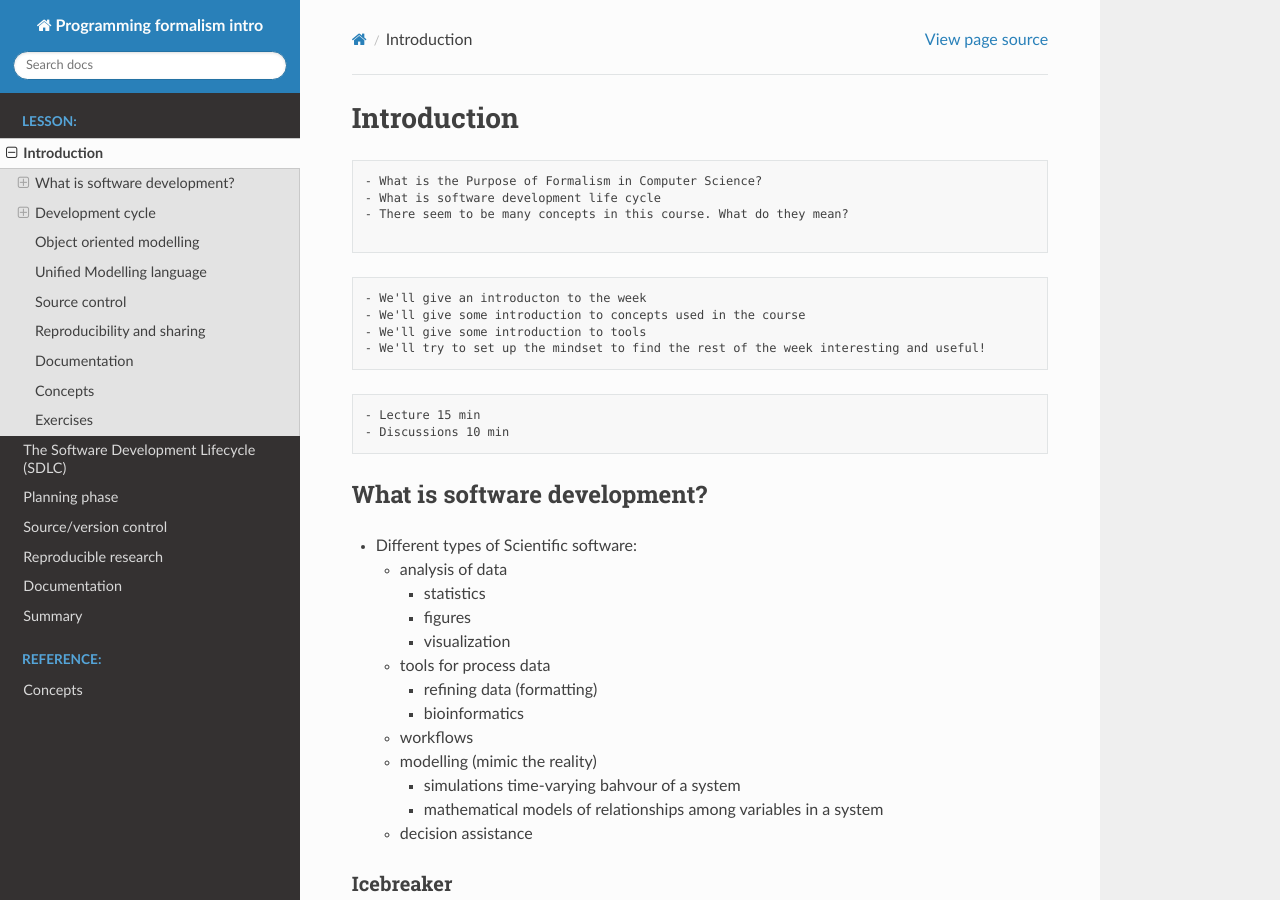
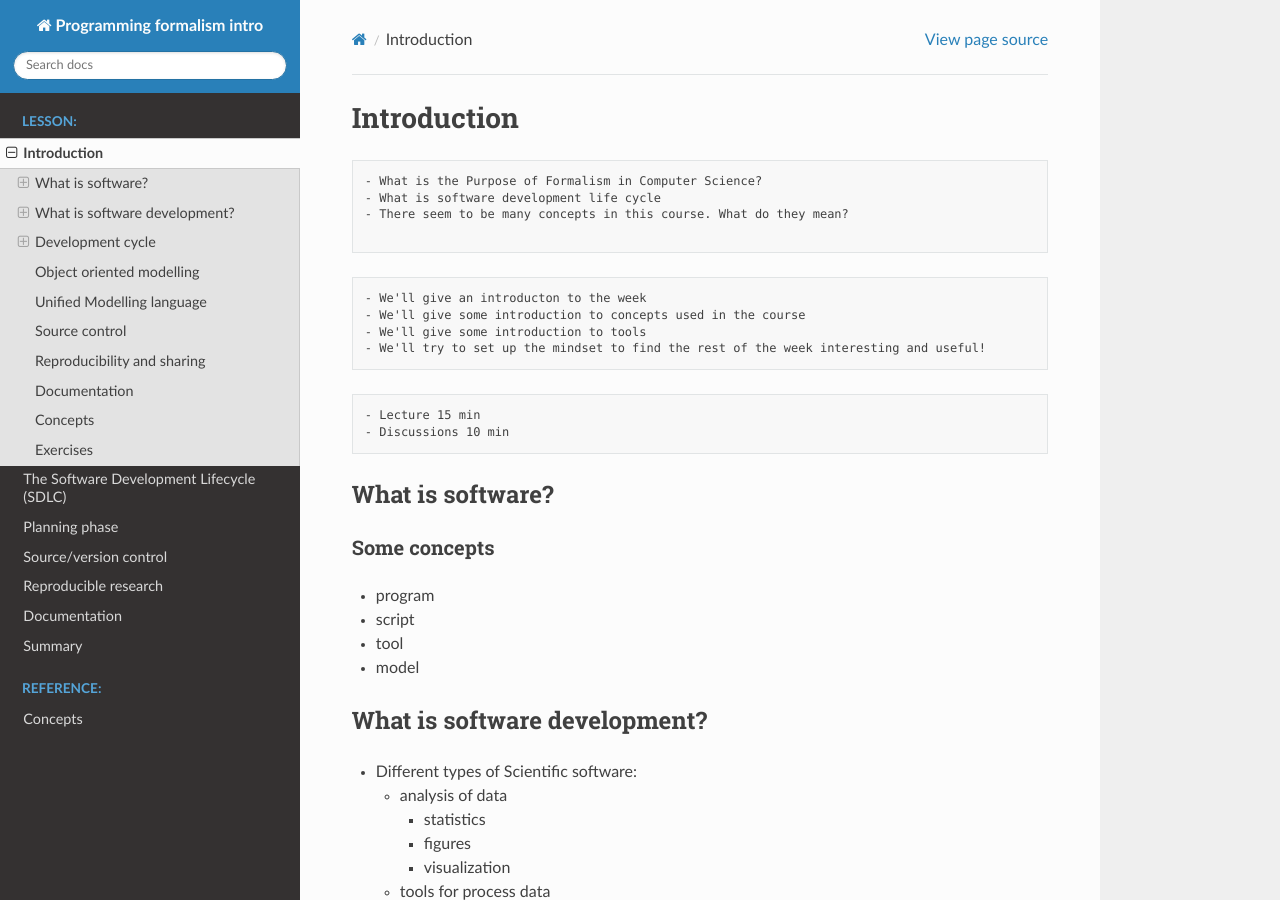
Before and after one commit to UPPMAX/programming_formalisms_intro, a Sphinx documentation site: the page built from doc/intro.md, in a window 1280 px wide and 900 px high. Built offline with Sphinx 7.4.7 and the Read the Docs theme 2.0.0, drawn with Linux system fonts in a browser that asks for light colours; pages that are not in the unit, such as notebooks, are missing from menus.

Commit message:
Update intro.md

````diff
--- a/doc/intro.md
+++ b/doc/intro.md
@@ -20,6 +20,13 @@
 - Discussions 10 min
 ```
 
+## What is software?
+
+### Some concepts
+- program
+- script
+- tool
+- model
 
 ## What is software development?
 
````
